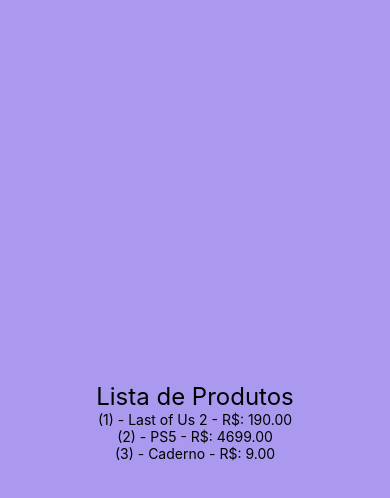
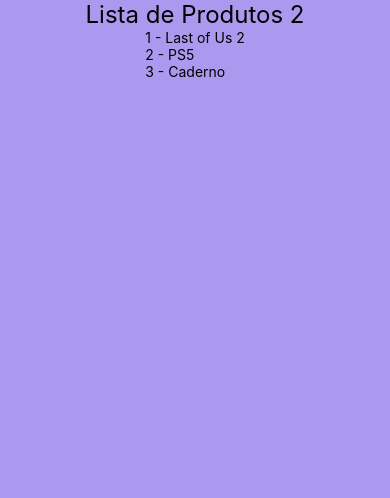
Before and after one commit to leandrocodes/react-native-cheatsheet, a React Native app: screen / in a window 390 px wide. Shown: the top 498 px of the page. Built offline with nearby package versions, Linux system fonts and the light colour scheme.

Commit message:
flatlist component

```diff
--- a/src/App.js
+++ b/src/App.js
@@ -15,8 +15,9 @@
 // import Parent from './components/relation/Parent'
 // import Child from './components/relation/Child'
 // import UserLogged from './components/UserLogged'
+// import ProductList from './components/products/ProductList'
 
-import ProductList from './components/products/ProductList'
+import ProductListV2 from './components/products/ProductListV2'
 
 export default () => (
 	<SafeAreaView style={style.App}>
@@ -50,7 +51,9 @@
 			{/* <UserLogged user={ {name: 'Leandro', email: 'leandroviana@gmail.com'} }></UserLogged>
 			<UserLogged user={ {name: 'Leandro'} }></UserLogged> */}
 
-			<ProductList></ProductList>
+			{/* <ProductList></ProductList> */}
+
+			<ProductListV2></ProductListV2>
 
 	</SafeAreaView>
 )
--- /dev/null
+++ b/src/components/products/ProductListV2.js
@@ -0,0 +1,25 @@
+import React from 'react'
+import { FlatList, Text } from 'react-native'
+import Style from '../style'
+
+import products from './products'
+
+export default (props) => {
+  return (
+    <>
+      <Text style={Style.text}>Lista de Produtos 2</Text>
+
+      <FlatList
+        data={products}
+        keyExtractor={(i) => `${i.id}`}
+        renderItem={({ item: product }) => {
+          return (
+            <Text>
+              {product.id} - {product.name}
+            </Text>
+          )
+        }}
+      />
+    </>
+  )
+}
```
